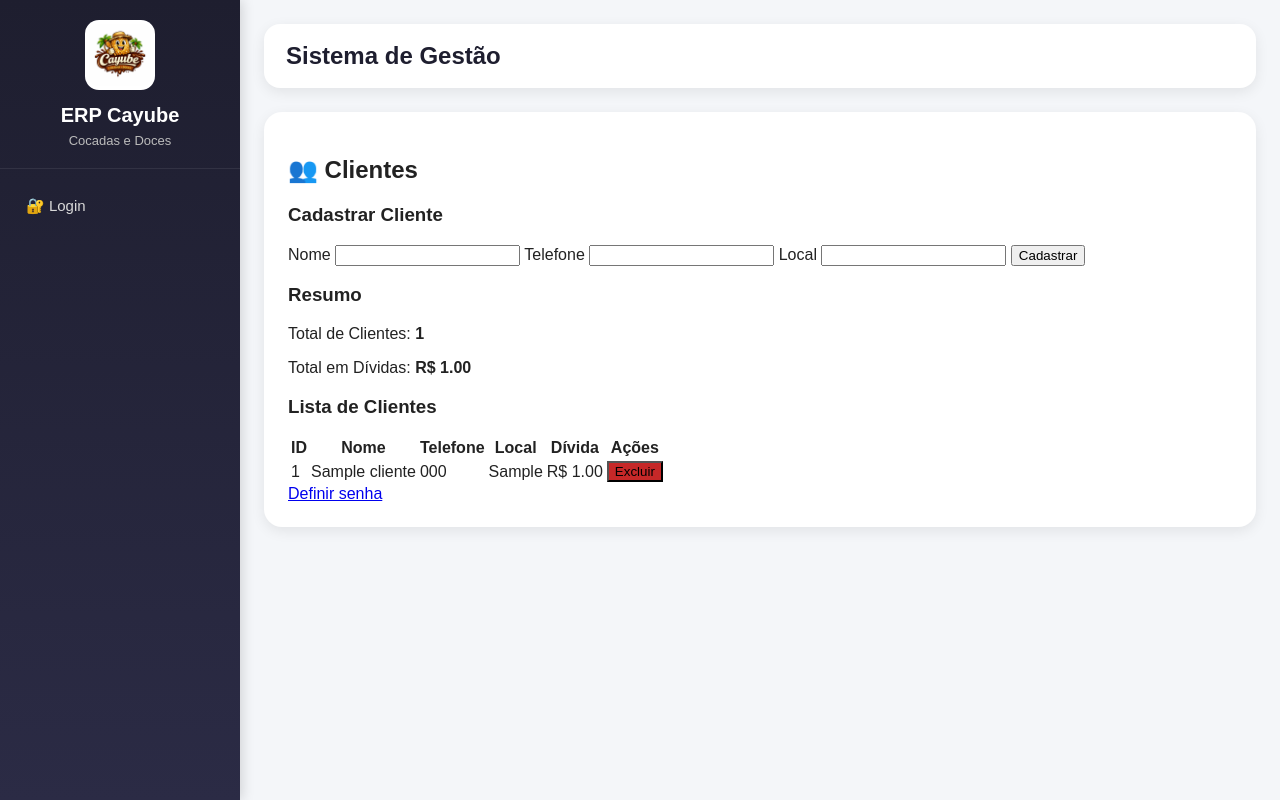
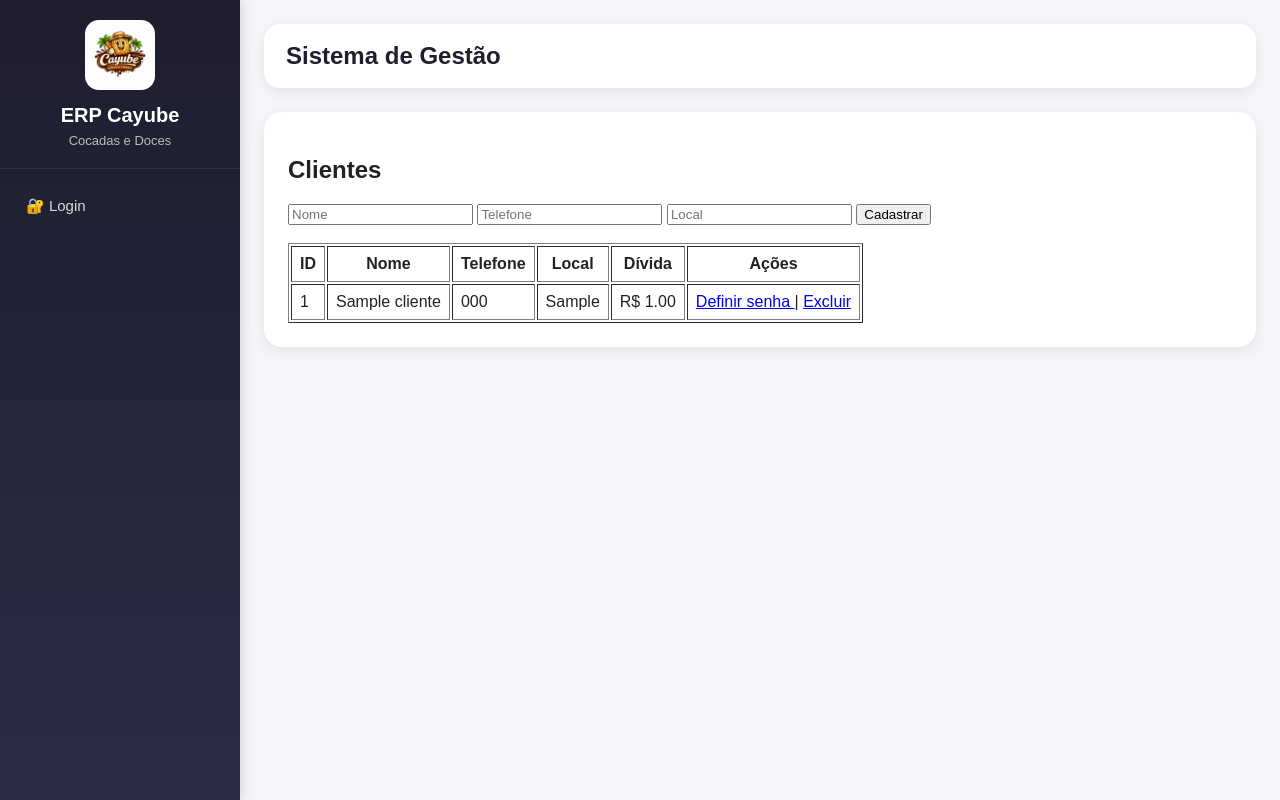
Before and after one commit to bruno210882-arch/erp_cayube, a Flask app: template templates/clientes.html in a window 1280 px wide. Run offline with Flask 3, Linux system fonts and the light colour scheme; tables that the repository leaves empty hold one stand-in row (values such as "Sample post"); the template is opened without the code that fills it: values that come from a table or form of the project are taken from there, most other values are stand-ins (such as "Sample title", 1, 10 or a date in 2020).

Commit message:
atualizado cliente

```diff
--- a/templates/clientes.html
+++ b/templates/clientes.html
@@ -1,45 +1,18 @@
 {% extends 'base.html' %}
 {% block conteudo %}
 
-<h2>👥 Clientes</h2>
+<h2>Clientes</h2>
 
-<div class="grid-cards">
+<form method="POST" action="{{ url_for('add_cliente') }}">
+    <input type="text" name="nome" placeholder="Nome" required>
+    <input type="text" name="telefone" placeholder="Telefone">
+    <input type="text" name="local" placeholder="Local">
+    <button type="submit">Cadastrar</button>
+</form>
 
-    <!-- CADASTRO -->
-    <div class="card">
-        <h3>Cadastrar Cliente</h3>
+<br>
 
-        <form method="POST" action="{{ url_for('add_cliente') }}">
-            <label>Nome</label>
-            <input type="text" name="nome" required>
-
-            <label>Telefone</label>
-            <input type="text" name="telefone">
-
-            <label>Local</label>
-            <input type="text" name="local">
-
-            <button type="submit">Cadastrar</button>
-        </form>
-    </div>
-
-    <!-- RESUMO -->
-    <div class="card">
-        <h3>Resumo</h3>
-        <p>Total de Clientes: <b>{{ clientes|length }}</b></p>
-
-        <p>Total em Dívidas:
-            <b class="danger">
-                R$ {{ "%.2f"|format(clientes|sum(attribute='divida')) }}
-            </b>
-        </p>
-    </div>
-
-</div>
-
-<h3>Lista de Clientes</h3>
-
-<table>
+<table border="1" cellpadding="8">
     <tr>
         <th>ID</th>
         <th>Nome</th>
@@ -49,24 +22,24 @@
         <th>Ações</th>
     </tr>
 
-    {% for c in clientes %}
+    {% for cliente in clientes %}
     <tr>
-        <td>{{ c.id }}</td>
-        <td>{{ c.nome }}</td>
-        <td>{{ c.telefone }}</td>
-        <td>{{ c.local }}</td>
-        <td class="{% if c.divida > 0 %}danger{% else %}success{% endif %}">
-            R$ {{ "%.2f"|format(c.divida or 0) }}
-        </td>
+        <td>{{ cliente.id }}</td>
+        <td>{{ cliente.nome }}</td>
+        <td>{{ cliente.telefone }}</td>
+        <td>{{ cliente.local }}</td>
+        <td>R$ {{ "%.2f"|format(cliente.divida or 0) }}</td>
         <td>
-            <a href="{{ url_for('excluir_cliente', id=c.id) }}">
-                <button style="background:#c62828;">Excluir</button>
+            <a href="{{ url_for('definir_senha_cliente', cliente_id=cliente.id) }}">
+                Definir senha
+            </a>
+            |
+            <a href="{{ url_for('excluir_cliente', id=cliente.id) }}">
+                Excluir
             </a>
         </td>
     </tr>
     {% endfor %}
 </table>
-<a href="{{ url_for('definir_senha_cliente', cliente_id=c.id) }}">
-    Definir senha
-</a>
+
 {% endblock %}
```
